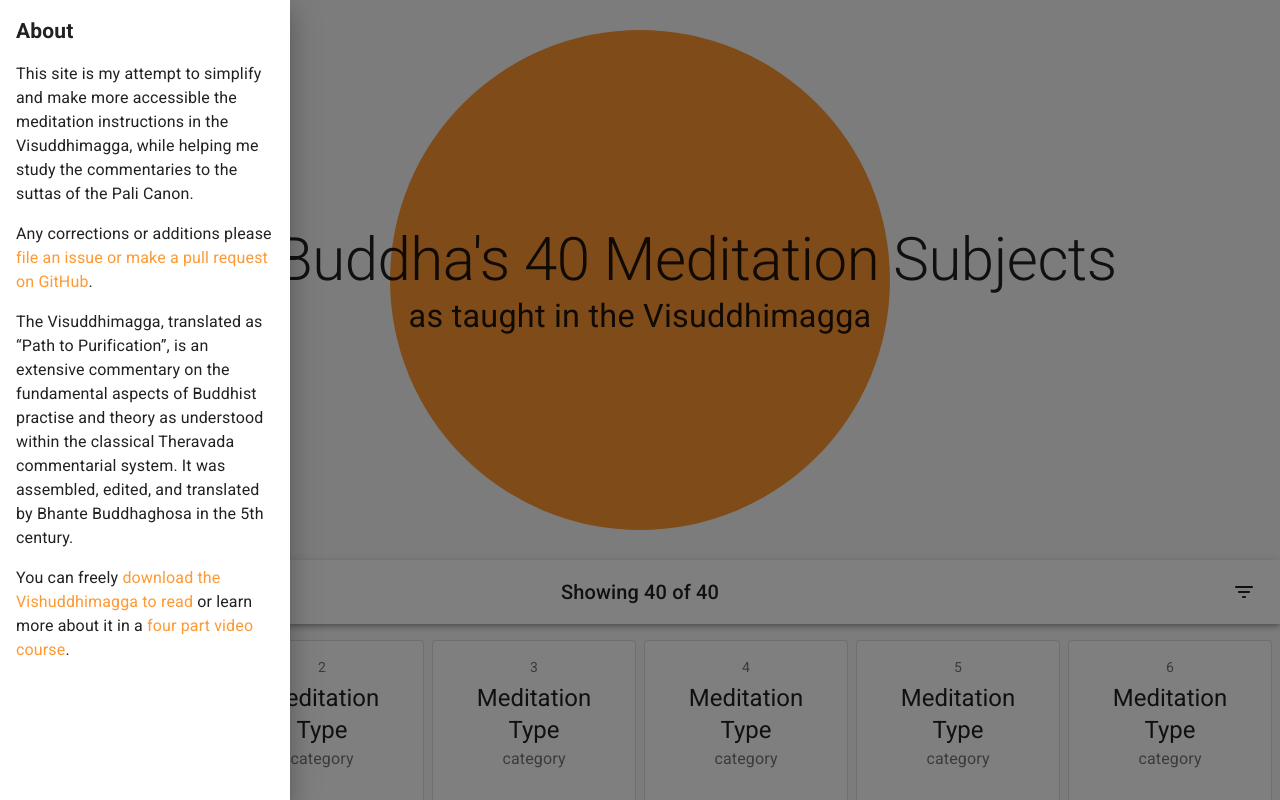
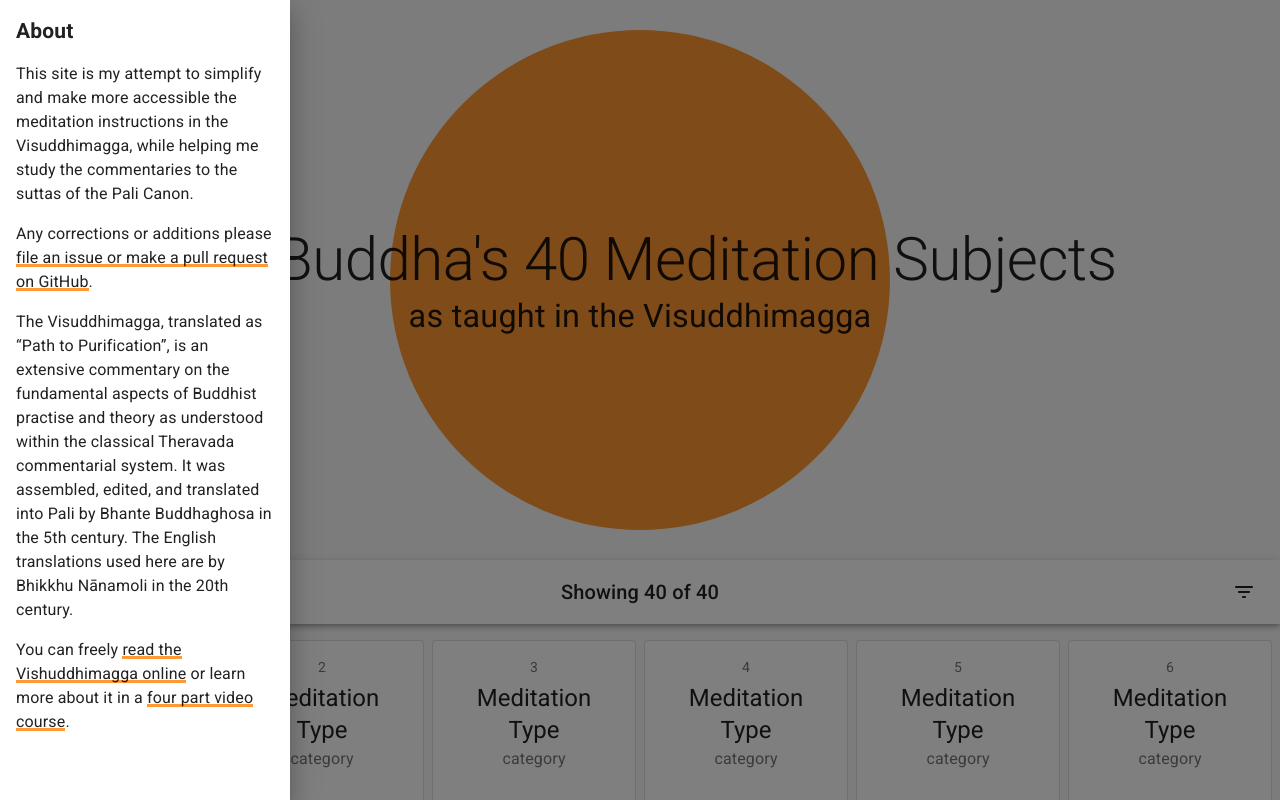
Before and after one commit to benmneb/meditation-subjects, a React (Create React App) app: page / in a window 1280 px wide. Both pictures are taken after a click on the button 36 px from the left and 592 px from the top of the page. Shown: the top 800 px of the page. Built offline with nearby package versions, Linux system fonts and the light colour scheme.

Commit message:
add custom link component

```diff
--- a/src/components/AboutDrawer.jsx
+++ b/src/components/AboutDrawer.jsx
@@ -1,7 +1,8 @@
-import { Box, Link, SwipeableDrawer, Typography } from '@material-ui/core';
+import { Box, SwipeableDrawer, Typography } from '@material-ui/core';
 import { makeStyles } from '@material-ui/core/styles';
 
 import { useGlobalState } from '../state';
+import { Link } from '../utils/';
 
 const useStyles = makeStyles({
 	drawerPaper: {
@@ -62,17 +63,23 @@ export default function AboutDrawer() {
 					The Visuddhimagga, translated as “Path to Purification”, is an extensive
 					commentary on the fundamental aspects of Buddhist practise and theory as
 					understood within the classical Theravada commentarial system. It was assembled,
-					edited, and translated by Bhante Buddhaghosa in the 5th century.
+					edited, and translated into Pali by Bhante Buddhaghosa in the 5th century. The
+					English translations used here are by Bhikkhu Nānamoli in the 20th century.
 				</Typography>
 				<Typography paragraph>
 					You can freely{' '}
-					<Link href="https://static.sirimangalo.org/vism/" target="_blank">
-						download the Vishuddhimagga to read
+					<Link
+						href="https://archive.org/details/Visuddhimagga-ThePathOfPurification"
+						target="_blank"
+						rel="noopener"
+					>
+						read the Vishuddhimagga online
 					</Link>{' '}
 					or learn more about it in a{' '}
 					<Link
 						href="https://learn.dhammanet.org/courses/introductory/the-visuddhimagga-for-sutta-lovers/"
 						target="_blank"
+						rel="noopener"
 					>
 						four part video course
 					</Link>
--- /dev/null
+++ b/src/utils/Link.jsx
@@ -0,0 +1,24 @@
+import { makeStyles } from '@material-ui/core/styles';
+
+const useStyles = makeStyles((theme) => ({
+	link: {
+		textDecoration: 'none',
+		color: theme.palette.text.primary,
+		boxShadow: `inset 0 -3px 0 ${theme.palette.primary.main}`,
+		transition: `all ${theme.transitions.duration.standard}ms ${theme.transitions.easing.easeInOut}`,
+		'&:hover': {
+			color: theme.palette.type === 'dark' && theme.palette.primary.contrastText,
+			boxShadow: `inset 0 -1.15rem 0 ${theme.palette.primary.main}`
+		}
+	}
+}));
+
+export default function Link({ children, ...props }) {
+	const styles = useStyles();
+
+	return (
+		<a className={styles.link} {...props}>
+			{children}
+		</a>
+	);
+}
--- /dev/null
+++ b/src/utils/index.js
@@ -0,0 +1 @@
+export { default as Link } from './Link';
```
